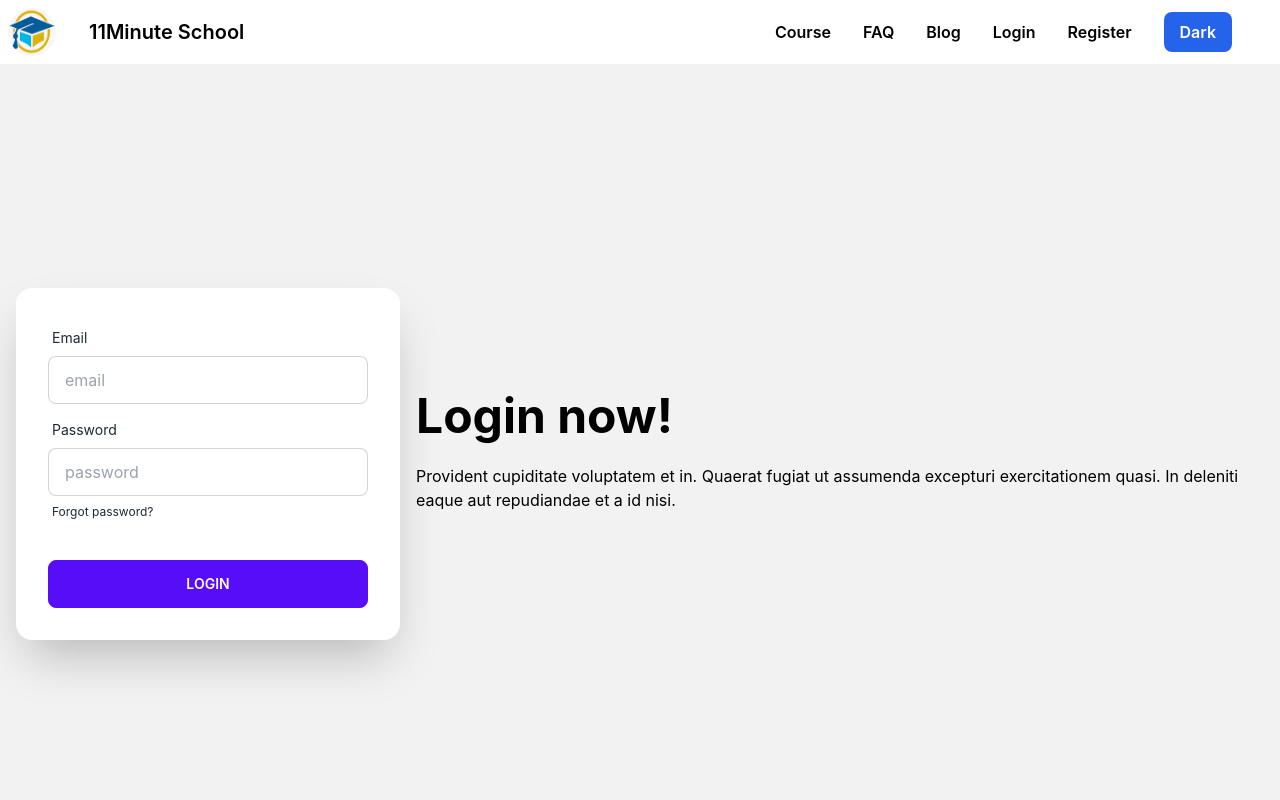
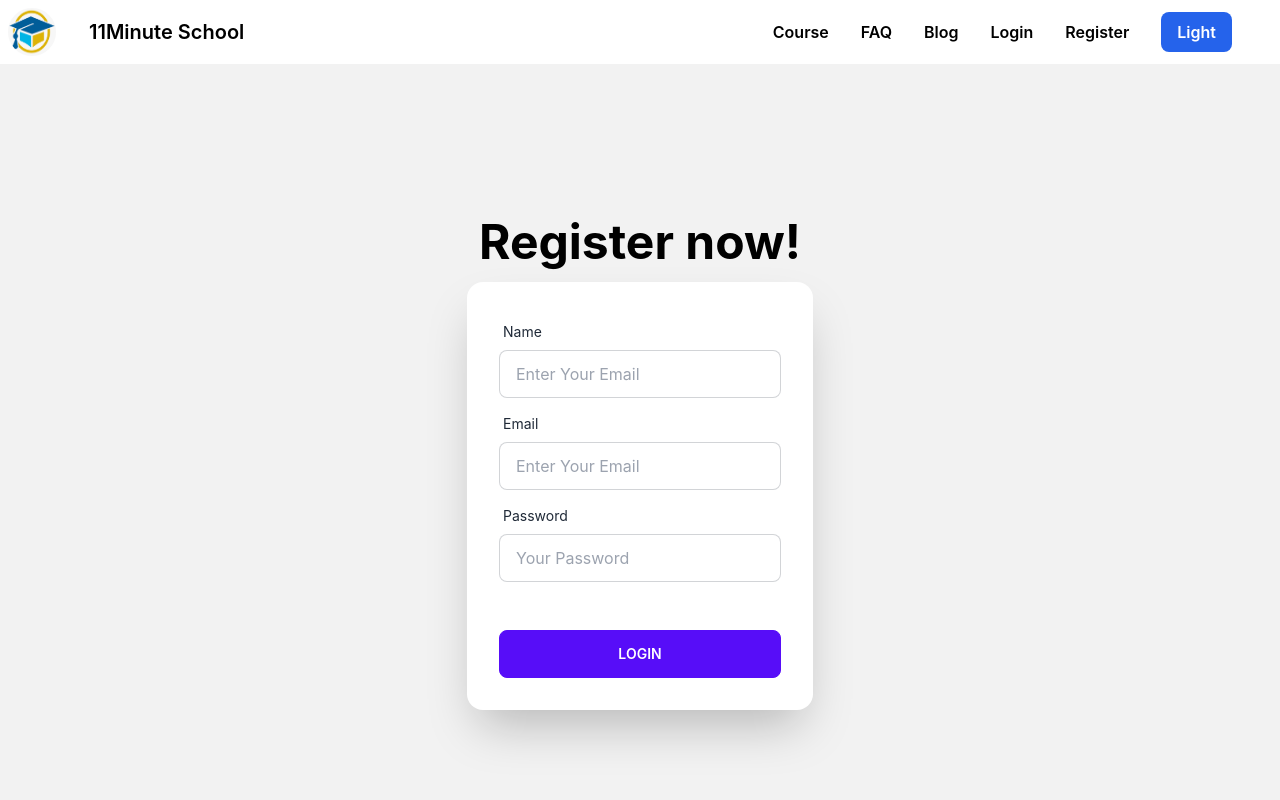
Before and after one commit to mrrafi5869/learning-platform-website-client-repo, a React (Create React App) app: page /register in a window 1280 px wide. Shown: the top 800 px of the page. Built offline with nearby package versions, Linux system fonts and the light colour scheme.

Commit message:
course data

```diff
--- /dev/null
+++ b/src/components/Blog/Blog.jsx
@@ -0,0 +1,11 @@
+import React from 'react';
+
+const Blog = () => {
+    return (
+        <div>
+
+        </div>
+    );
+};
+
+export default Blog;
--- /dev/null
+++ b/src/components/Course/Course.jsx
@@ -0,0 +1,11 @@
+import React from 'react';
+
+const Course = ({course}) => {
+    return (
+        <div>
+            <h1>{course.name}</h1>
+        </div>
+    );
+};
+
+export default Course;
--- /dev/null
+++ b/src/components/Course/Courses.jsx
@@ -0,0 +1,26 @@
+import React from 'react';
+import { useEffect } from 'react';
+import { useState } from 'react';
+import Course from './Course';
+
+const Courses = () => {
+    const [courses, setCourses] = useState([]);
+
+    useEffect(() => {
+        fetch('http://localhost:5000/course')
+        .then(res => res.json())
+        .then(data => setCourses(data));
+    } , [])
+    return (
+        <div>
+            {
+                courses.map(course => <Course
+                    key={course.id}
+                    course = {course}
+                ></Course>)
+            }
+        </div>
+    );
+};
+
+export default Courses;
--- /dev/null
+++ b/src/components/FAQ/FAQ.jsx
@@ -0,0 +1,11 @@
+import React from 'react';
+
+const FAQ = () => {
+    return (
+        <div>
+
+        </div>
+    );
+};
+
+export default FAQ;
--- a/src/components/Login/Register/Register.jsx
+++ b/src/components/Login/Register/Register.jsx
@@ -1,26 +1,55 @@
-import React from "react";
+import React, { useContext } from "react";
+import { Link } from "react-router-dom";
+import { AuthContext } from "../../contexts/AuthProvider/AuthProvider";
 
 const Register = () => {
+  const {createUser} = useContext(AuthContext);
+
+  const handleSubmit = (event) => {
+    event.preventDefault();
+    const form = event.target;
+    const name = form.name.value;
+    const email = form.email.value;
+    const password = form.password.value;
+    console.log(name, email, password);
+
+    createUser(email, password)
+    .then(result => {
+        const user = result.user;
+        console.log(user);
+        form.reset();
+    })
+    .catch(error => {
+        console.error(error);
+    })
+  };
   return (
     <div className="hero min-h-screen bg-base-200">
-      <div className="hero-content flex-col lg:flex-row-reverse">
+      <div className="hero-content flex-col">
         <div className="text-center lg:text-left">
-          <h1 className="text-5xl font-bold">Login now!</h1>
-          <p className="py-6">
-            Provident cupiditate voluptatem et in. Quaerat fugiat ut assumenda
-            excepturi exercitationem quasi. In deleniti eaque aut repudiandae et
-            a id nisi.
-          </p>
+          <h1 className="text-5xl font-bold">Register now!</h1>
         </div>
         <div className="card flex-shrink-0 w-full max-w-sm shadow-2xl bg-base-100">
-          <div className="card-body">
+          <form onSubmit={handleSubmit} className="card-body">
+            <div className="form-control">
+              <label className="label">
+                <span className="label-text">Name</span>
+              </label>
+              <input
+                type="text"
+                name="name"
+                placeholder="Enter Your Email"
+                className="input input-bordered"
+              />
+            </div>
             <div className="form-control">
               <label className="label">
                 <span className="label-text">Email</span>
               </label>
               <input
-                type="text"
-                placeholder="email"
+                type="email"
+                name="email"
+                placeholder="Enter Your Email"
                 className="input input-bordered"
               />
             </div>
@@ -29,20 +58,22 @@ const Register = () => {
                 <span className="label-text">Password</span>
               </label>
               <input
-                type="text"
-                placeholder="password"
+                type="password"
+                name="password"
+                placeholder="Your Password"
                 className="input input-bordered"
               />
               <label className="label">
-                <a href="#" className="label-text-alt link link-hover">
-                  Forgot password?
-                </a>
+                <Link
+                  to="/register"
+                  className="label-text-alt link link-hover"
+                ></Link>
               </label>
             </div>
             <div className="form-control mt-6">
               <button className="btn btn-primary">Login</button>
             </div>
-          </div>
+          </form>
         </div>
       </div>
     </div>
--- a/src/components/Navbar/Navbar.jsx
+++ b/src/components/Navbar/Navbar.jsx
@@ -28,23 +28,23 @@ const Navbar = () => {
       <div className="flex-none">
         <ul className="menu menu-horizontal p-0 mr-4">
           <li className="font-semibold">
-            <Link>Course</Link>
+            <Link to='/course'>Course</Link>
           </li>
           <li className="font-semibold">
-            <Link>FAQ</Link>
+            <Link to='/faq'>FAQ</Link>
           </li>
           <li className="font-semibold">
-            <Link>Blog</Link>
+            <Link to='/blog'>Blog</Link>
           </li>
           <li className="font-semibold">
-            <Link>Login</Link>
+            <Link to='/login'>Login</Link>
           </li>
           <li className="font-semibold">
-            <Link>Register</Link>
+            <Link to='/register'>Register</Link>
           </li>
         </ul>
       </div>
-        <button className="font-semibold mr-10 bg-blue-600 text-white py-2 px-4 rounded-lg ease-in duration-100 hover:bg-sky-400" onClick={toggleTheme}>Dark</button>
+        <button className="font-semibold mr-10 bg-blue-600 text-white py-2 px-4 rounded-lg ease-in duration-100 hover:bg-sky-400" onClick={toggleTheme}>Light</button>
     </div>
     </div>
   );
--- a/src/components/contexts/AuthProvider/AuthProvider.jsx
+++ b/src/components/contexts/AuthProvider/AuthProvider.jsx
@@ -1,14 +1,24 @@
 import React from 'react';
 import { createContext } from 'react';
+import {createUserWithEmailAndPassword, getAuth} from 'firebase/auth'
+import app from '../../../firebase/firebase.config';
+
+const auth = getAuth(app)
+
+export const AuthContext = createContext()
 
 
+const AuthProvider = ({children}) => {
 
-const AuthContext = createContext()
-const AuthProvider = ({children}) => {
+    const createUser = (email, password) => {
+        createUserWithEmailAndPassword(auth, email, password);
+    }
+
+    const authInfo = {createUser}
     return (
-        <div>
+        <AuthContext.Provider value={authInfo}>
             {children}
-        </div>
+        </AuthContext.Provider>
     );
 };
 
--- a/src/index.js
+++ b/src/index.js
@@ -1,13 +1,16 @@
 import React from 'react';
 import ReactDOM from 'react-dom/client';
 import App from './App';
+import AuthProvider from './components/contexts/AuthProvider/AuthProvider';
 import './index.css';
 import reportWebVitals from './reportWebVitals';
 
 const root = ReactDOM.createRoot(document.getElementById('root'));
 root.render(
   <React.StrictMode>
-    <App />
+    <AuthProvider>
+      <App />
+    </AuthProvider>
   </React.StrictMode>
 );
 
```
Also changed, not shown: src/App.js (+16 -1 lines), src/components/Login/Login/Login.jsx (+11 -10 lines).
